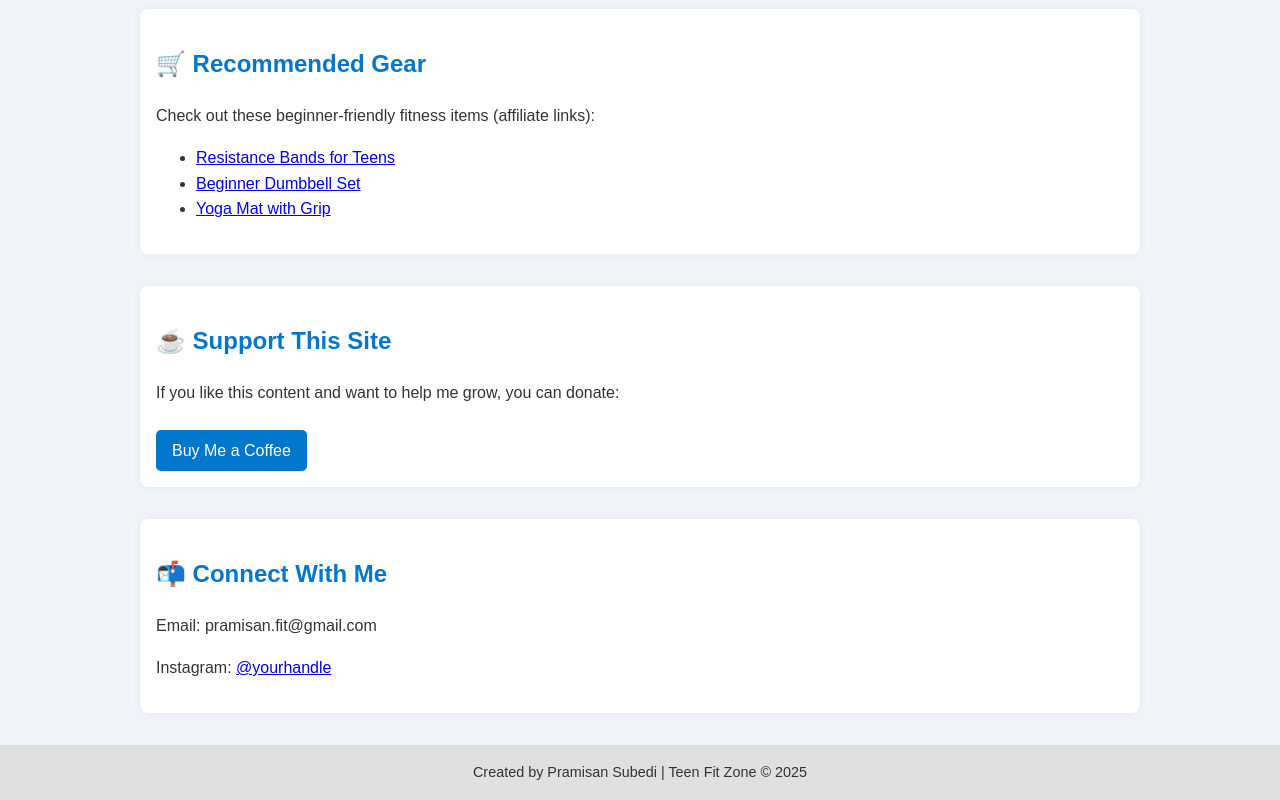
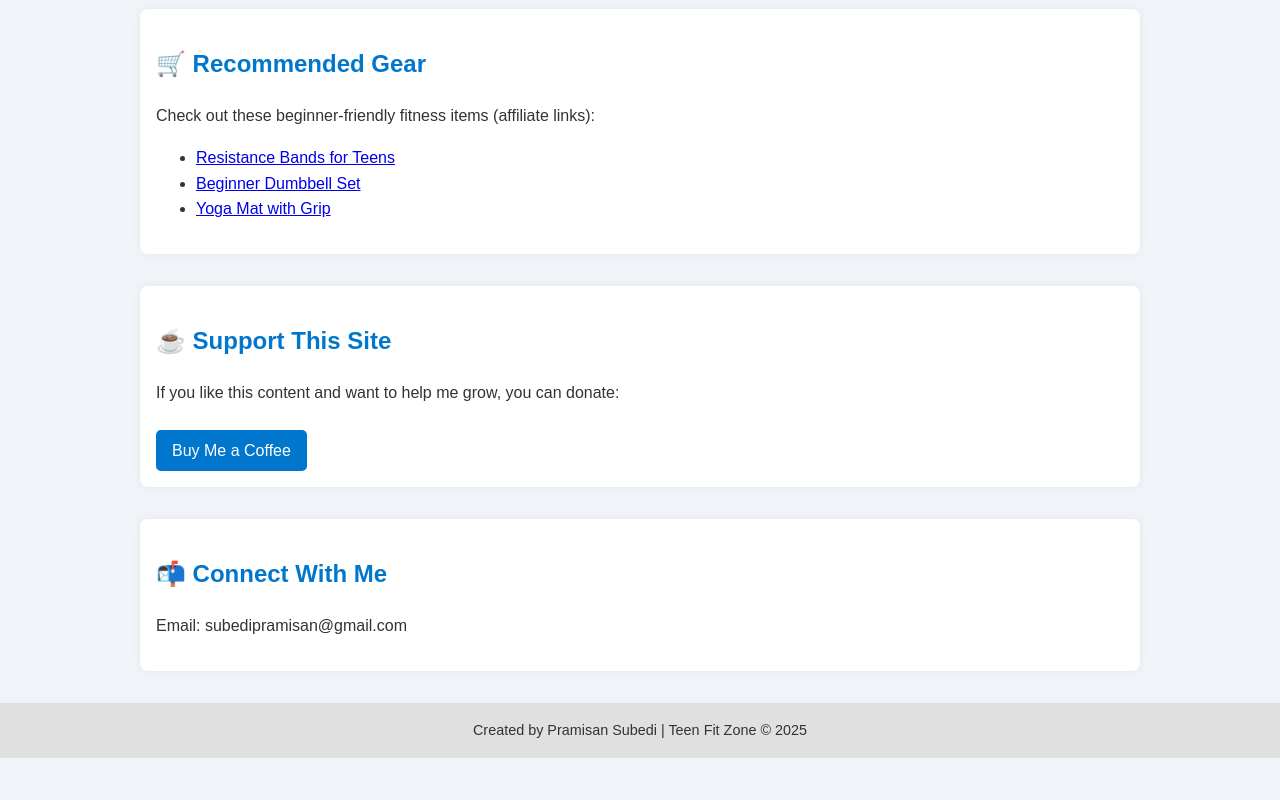
Before and after one commit to notten-7/notten-7.github.io., a plain HTML site: page index.html in a window 1280 px wide. Shown: the part 403-1203 px from the top of the page. After the commit the page ends 1161 px from the top, so only its background shows below. Drawn offline with Linux system fonts and the light colour scheme.

Commit message:
Update index.html

```diff
--- a/index.html
+++ b/index.html
@@ -87,8 +87,8 @@
 
     <section class="contact">
       <h2>📬 Connect With Me</h2>
-      <p>Email: pramisan.fit@gmail.com</p>
-      <p>Instagram: <a href="https://instagram.com/yourhandle" target="_blank">@yourhandle</a></p>
+      <p>Email: subedipramisan@gmail.com</p>
+
     </section>
   </div>
 
```
